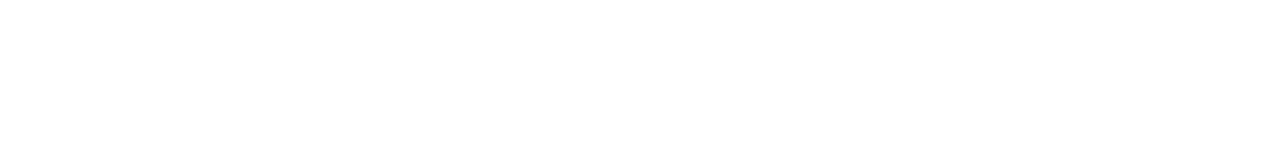
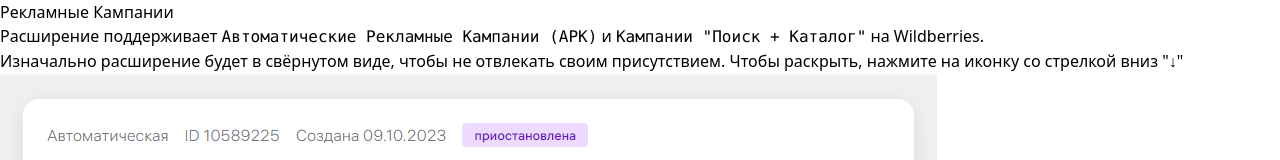
Before and after one commit to wbmeter/docs, a Next.js app: page /extension/campaigns in a window 1280 px wide. Before the commit this address had no page. Shown: the top 160 px of the page. Built offline with nearby package versions, Linux system fonts and the light colour scheme.

Commit message:
switch auto-campaigns to campaigns

```diff
--- a/pages/extension.mdx
+++ b/pages/extension.mdx
@@ -9,5 +9,5 @@ import { ChartBarSquareIcon, ArrowDownTrayIcon } from '@heroicons/react/24/solid
 
 <Cards>
     <Card icon={<ArrowDownTrayIcon />} title="Установка и Обновление расширения" href="/extension/install" />
-    <Card icon={<ChartBarSquareIcon />} title="Автоматические Рекламные Кампании" href="/extension/auto-campaigns" />
+    <Card icon={<ChartBarSquareIcon />} title="Рекламные Кампании" href="/extension/campaigns" />
 </Cards>
--- a/pages/extension/_meta.json
+++ b/pages/extension/_meta.json
@@ -1,7 +1,7 @@
 {
   "install": "Установка",
-  "interface": "Интерфейс расширения",
-  "auto-campaigns": "Автоматические Кампании (АРК)",
+  "interface": "Интерфейс",
+  "campaigns": "Рекламные Кампании",
   "problems": "Проблемы и их решения",
   "updates": "Обновления"
 }
--- a/pages/extension/auto-campaigns.mdx
+++ b/pages/extension/campaigns.mdx
@@ -1,9 +1,9 @@
 import { Callout } from 'nextra/components';
 import { ExtensionButton } from '../../components/ExtensionButton';
 
-# Автоматические Рекламные Кампании
+# Рекламные Кампании
 
-Расширение поддерживает работу с Автоматическими Рекламными Кампаниями на Wildberries.
+Расширение поддерживает `Автоматические Рекламные Кампании (АРК)` и `Кампании "Поиск + Каталог"` на Wildberries.
 
 Изначально расширение будет в свёрнутом виде, чтобы не отвлекать своим присутствием. Чтобы раскрыть, нажмите на иконку со стрелкой вниз "↓"
 
@@ -80,7 +80,7 @@ import { Steps } from 'nextra/components'
 
 ## Загрузка полной статистики
 
-Расширение при каждом открытии Автоматической Рекламной Кампании, будет пытаться подгрузить полную статистику по всем ключевым фразам.
+Расширение при каждом открытии Рекламной Кампании, будет пытаться подгрузить полную статистику по всем ключевым фразам.
 В расширенной статистике отображается количество `Просмотров` , `Кликов` , `CTR` и `Затрат`.
 
 <Callout emoji="👾">
```
